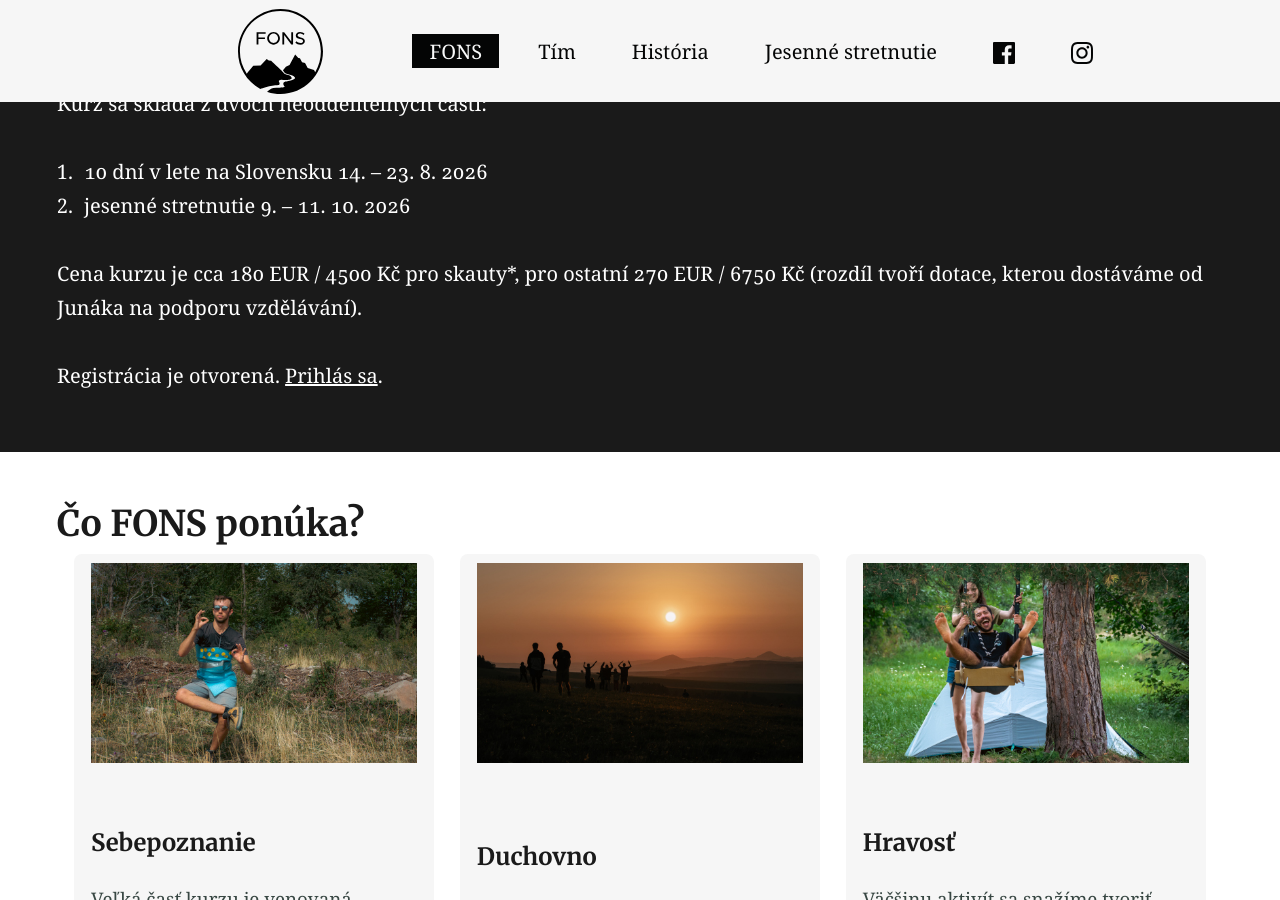
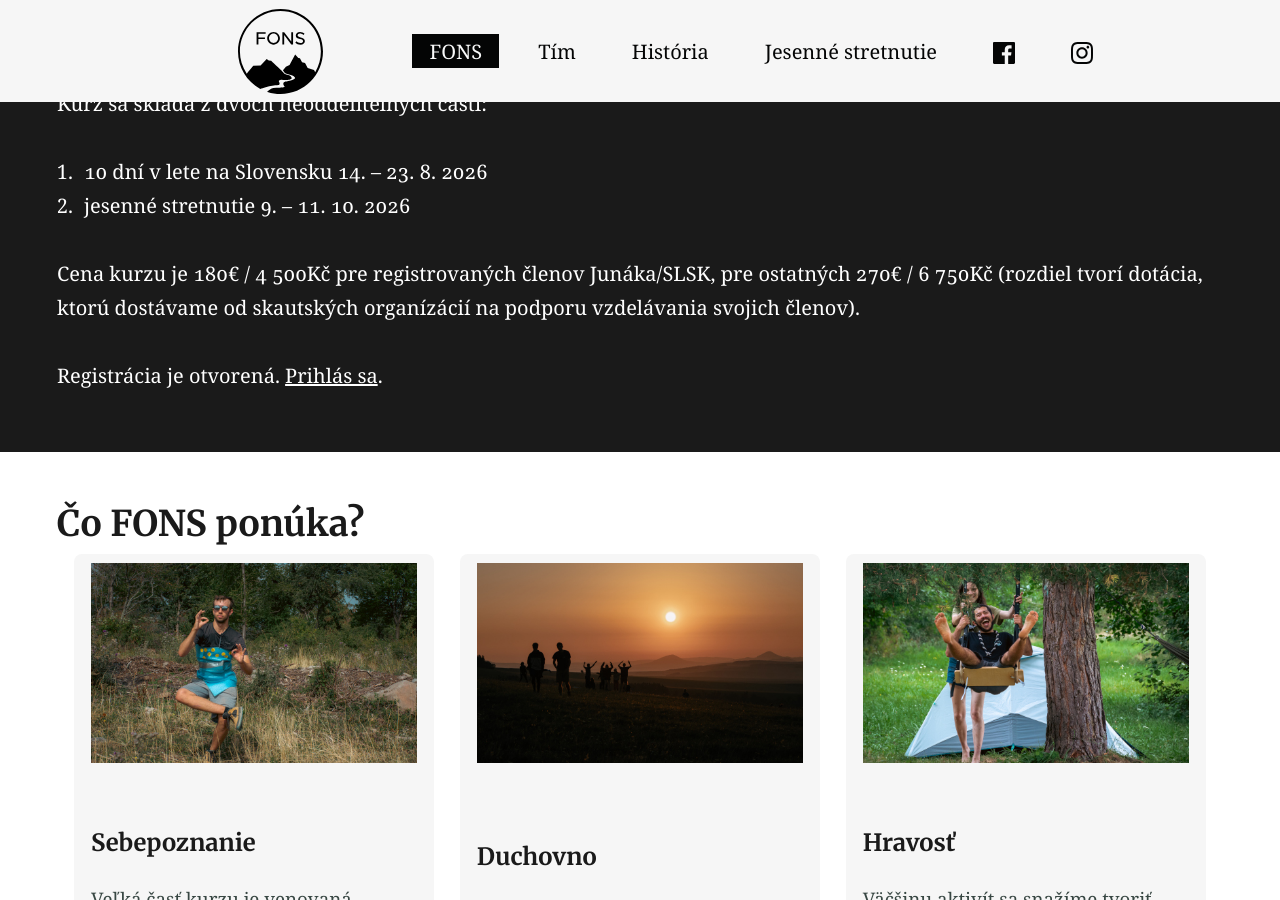
Before and after one commit to fonssk/fonssk.github.io, a Jekyll site: the page built from index.md, in a window 1280 px wide and 900 px high, scrolled down 1285 px. Built offline with Jekyll 4.4.1, drawn with Linux system fonts in a browser that asks for light colours.

Commit message:
Fix cz->sk price

```diff
--- a/index.md
+++ b/index.md
@@ -28,7 +28,7 @@ Kurz sa skladá z dvoch neoddeliteľných častí:
 1. 10 dní v lete na Slovensku 14. – 23. 8. 2026
 2. jesenné stretnutie 9. – 11. 10. 2026
 
-Cena kurzu je cca 180 EUR / 4500 Kč pro skauty<span class="footnote-ref" title="Pro registrované členy Junáka.">*</span>, pro ostatní 270 EUR / 6750 Kč (rozdíl tvoří dotace, kterou dostáváme od Junáka na podporu vzdělávání).
+Cena kurzu je 180€ / 4 500Kč pre registrovaných členov Junáka/SLSK, pre ostatných 270€ / 6 750Kč (rozdiel tvorí dotácia, ktorú dostávame od skautských organízácií na podporu vzdelávania svojich členov).
 
 Registrácia je otvorená. [Prihlás sa](https://forms.gle/erFdb7vH8Prza9VL9).
 
```
